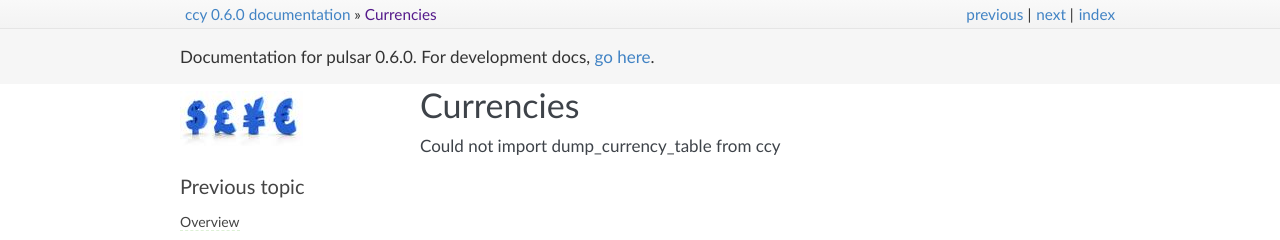
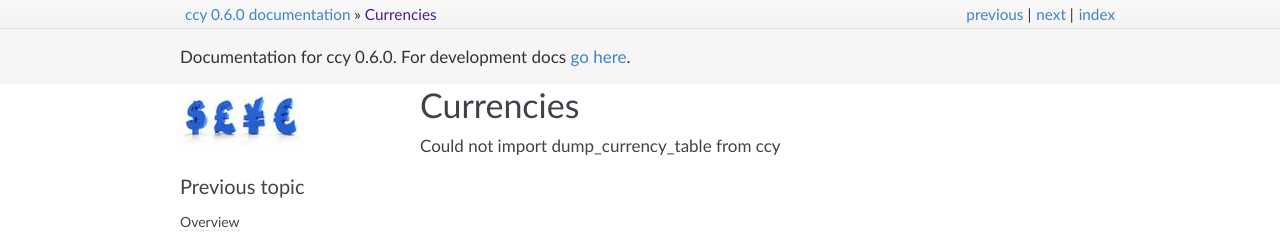
Before and after one commit to quantmind/ccy, a Sphinx documentation site: the page built from docs/source/currencies.rst, in a window 1280 px wide. Shown: the top 240 px of the page. Built offline with Sphinx 7.4.7, drawn with Linux system fonts in a browser that asks for light colours; formulas are drawn with MathJax 3.

Commit message:
fixed docs

```diff
--- a/docs/source/_templates/layout.html
+++ b/docs/source/_templates/layout.html
@@ -6,13 +6,13 @@
 <div class="header">
     {% if release_version %}
         <p>
-        Documentation for pulsar {{ version }}. For development docs,
-        <a href="http://lsbardel.github.io/ccy/{{ pagename }}{{ file_suffix }}">go here</a>.
+        Documentation for {{ project }} {{ version }}. For development docs
+        <a href="http://lsbardel.github.io/{{ project }}/{{ pagename }}{{ file_suffix }}">go here</a>.
         </p>
     {% else %}
         <p class="developmentversion">
-        Documentation for pulsar's DEVELOPMENT version. Get the
-        <a href="http://pythonhosted.org/ccy/{{ pagename }}{{ file_suffix }}">release docs here</a>.
+        Documentation for {{ project }}'s DEVELOPMENT version. Get the
+        <a href="http://pythonhosted.org/{{ project }}/{{ pagename }}{{ file_suffix }}">release docs here</a>.
         </p>
     {% endif %}
 </div>
--- a/docs/source/conf.py
+++ b/docs/source/conf.py
@@ -86,7 +86,7 @@ exclude_trees = []
 # The name of an image file (within the static path) to use as favicon of the
 # docs.  This file should be a Windows icon file (.ico) being 16x16 or 32x32
 # pixels large.
-#html_favicon = 'Game_of_life_pulsar.gif'
+#html_favicon = 'favicon.ico'
 
 # If not '', a 'Last updated on:' timestamp is inserted at every page bottom,
 # using the given strftime format.
@@ -127,7 +127,7 @@ exclude_trees = []
 #html_file_suffix = None
 
 # Output file base name for HTML help builder.
-htmlhelp_basename = 'pulsardoc'
+#htmlhelp_basename = 'pulsardoc'
 
 
 # -- Options for LaTeX output --------------------------------------------------
@@ -140,10 +140,10 @@ htmlhelp_basename = 'pulsardoc'
 
 # Grouping the document tree into LaTeX files. List of tuples
 # (source start file, target name, title, author, documentclass [howto/manual]).
-latex_documents = [
-  ('index', 'pulsar.tex', 'pulsar Documentation',
-   'Luca Sbardella', 'manual'),
-]
+#latex_documents = [
+#  ('index', 'pulsar.tex', 'pulsar Documentation',
+#   'Luca Sbardella', 'manual'),
+#]
 
 # The name of an image file (relative to this directory) to place at the top of
 # the title page.
@@ -173,7 +173,7 @@ latex_documents = [
 
 # One entry per manual page. List of tuples
 # (source start file, name, description, authors, manual section).
-man_pages = [
-    ('index', 'pulsar', 'pulsar Documentation',
-     ['Luca Sbardella'], 1)
-]
+#man_pages = [
+#    ('index', 'pulsar', 'pulsar Documentation',
+#     ['Luca Sbardella'], 1)
+#]
```
Also changed, not shown: docs/source/index.rst (+0 -8 lines).
